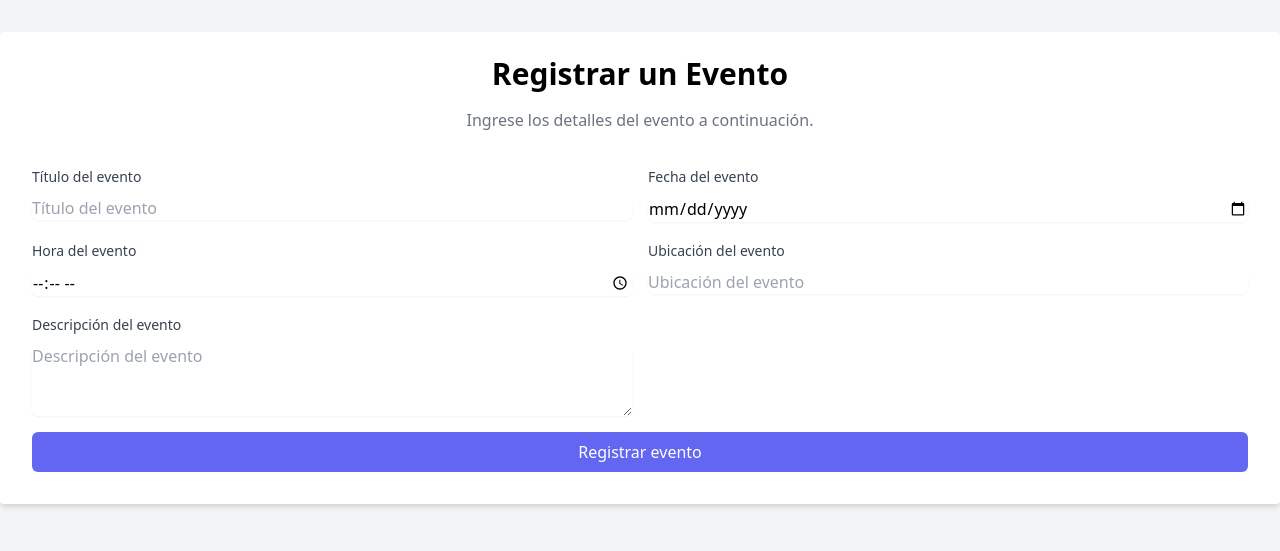
After one commit to JeanPPG/EventosComunitariosApp, a Django app: page /registro-evento/ in a window 1280 px wide. The commit adds this page. Shown: the top 551 px of the page. Run offline with Django 5.2, Linux system fonts and the light colour scheme.

Commit message:
Estructura de registro de eventos

```diff
--- a/EventosComunitarioApp/templates/paginas/bienvenida.html
+++ b/EventosComunitarioApp/templates/paginas/bienvenida.html
@@ -27,7 +27,7 @@
                     </svg>
                     Calendario de eventos
                 </a>
-                <a href="#" class="flex flex-col items-center justify-center p-4 rounded-lg border border-gray-200 bg-white text-sm font-medium shadow-sm gap-2 transition-colors hover:bg-gray-100 hover:text-gray-900 dark:border-gray-800 dark:bg-gray-950 dark:text-gray-100 dark:hover:bg-gray-700">
+                <a href="{% url 'registro_evento' %}" class="flex flex-col items-center justify-center p-4 rounded-lg border border-gray-200 bg-white text-sm font-medium shadow-sm gap-2 transition-colors hover:bg-gray-100 hover:text-gray-900 dark:border-gray-800 dark:bg-gray-950 dark:text-gray-100 dark:hover:bg-gray-700">
                     <svg xmlns="http://www.w3.org/2000/svg" class="h-6 w-6" viewBox="0 0 20 20" fill="currentColor">
                         <path fill-rule="evenodd" d="M17 5a2 2 0 00-2-2H5a2 2 0 00-2 2v10a2 2 0 002 2h2v2l3.5-3.5L13 19v-2h2a2 2 0 002-2V5zm-4-2V2h4a1 1 0 011 1v2h-5V3zM4 7h12v2H4V7zm0 3h12v2H4v-2z" clip-rule="evenodd" />
                     </svg>
--- /dev/null
+++ b/EventosComunitarioApp/templates/paginas/registro_evento.html
@@ -0,0 +1,46 @@
+<!DOCTYPE html>
+<html lang="en">
+<head>
+    <meta charset="UTF-8">
+    <meta name="viewport" content="width=device-width, initial-scale=1.0">
+    <title>Registrar Evento</title>
+    <!-- Tailwind CSS -->
+    <link href="https://cdn.jsdelivr.net/npm/tailwindcss@2.2.19/dist/tailwind.min.css" rel="stylesheet">
+</head>
+<body class="bg-gray-100">
+    <div class="container mx-auto py-8">
+        <div class="bg-white shadow-md rounded px-8 pt-6 pb-8 mb-4">
+            <h2 class="text-3xl font-bold text-center mb-4">Registrar un Evento</h2>
+            <p class="text-gray-500 text-center mb-8">Ingrese los detalles del evento a continuación.</p>
+            <form method="post" class="space-y-4">
+                {% csrf_token %}
+                <div class="grid grid-cols-1 md:grid-cols-2 gap-4">
+                    <div class="space-y-2">
+                        <label class="text-sm font-medium text-gray-700" for="event-title">Título del evento</label>
+                        <input class="block w-full rounded-md border-gray-300 shadow-sm focus:border-indigo-300 focus:ring focus:ring-indigo-200 focus:ring-opacity-50" id="event-title" name="event-title" type="text" placeholder="Título del evento" required>
+                    </div>
+                    <div class="space-y-2">
+                        <label class="text-sm font-medium text-gray-700" for="event-date">Fecha del evento</label>
+                        <input class="block w-full rounded-md border-gray-300 shadow-sm focus:border-indigo-300 focus:ring focus:ring-indigo-200 focus:ring-opacity-50" id="event-date" name="event-date" type="date" required>
+                    </div>
+                    <div class="space-y-2">
+                        <label class="text-sm font-medium text-gray-700" for="event-time">Hora del evento</label>
+                        <input class="block w-full rounded-md border-gray-300 shadow-sm focus:border-indigo-300 focus:ring focus:ring-indigo-200 focus:ring-opacity-50" id="event-time" name="event-time" type="time" required>
+                    </div>
+                    <div class="space-y-2">
+                        <label class="text-sm font-medium text-gray-700" for="event-location">Ubicación del evento</label>
+                        <input class="block w-full rounded-md border-gray-300 shadow-sm focus:border-indigo-300 focus:ring focus:ring-indigo-200 focus:ring-opacity-50" id="event-location" name="event-location" type="text" placeholder="Ubicación del evento" required>
+                    </div>
+                    <div class="space-y-2">
+                        <label class="text-sm font-medium text-gray-700" for="event-description">Descripción del evento</label>
+                        <textarea class="block w-full rounded-md border-gray-300 shadow-sm focus:border-indigo-300 focus:ring focus:ring-indigo-200 focus:ring-opacity-50" id="event-description" name="event-description" rows="3" placeholder="Descripción del evento" required></textarea>
+                    </div>
+                </div>
+                <div class="mt-8">
+                    <button type="submit" class="w-full bg-indigo-500 text-white py-2 px-4 rounded-md hover:bg-indigo-600 focus:outline-none focus:bg-indigo-600">Registrar evento</button>
+                </div>
+            </form>
+        </div>
+    </div>
+</body>
+</html>
--- a/EventosComunitarioApp/urls.py
+++ b/EventosComunitarioApp/urls.py
@@ -23,5 +23,5 @@ from . import views
 urlpatterns = [
     path('', views.pagina_bienvenida, name='pagina_bienvenida'),
     path('calendario/', views.calendario_eventos, name='calendario_eventos'),
-
+    path('registro-evento/', views.registro_eventos, name='registro_evento'),
 ]
--- a/EventosComunitarioApp/views.py
+++ b/EventosComunitarioApp/views.py
@@ -6,3 +6,15 @@ def pagina_bienvenida(request):
 def calendario_eventos(request):
     # Lógica para mostrar el calendario de eventos
     return render(request, 'paginas/calendarios.html')
+
+from django.shortcuts import render
+
+def registro_eventos(request):
+    if request.method == 'POST':
+        # Procesar el formulario enviado
+        # Guardar los datos del evento en la base de datos
+        # Redireccionar a la página de éxito o mostrar un mensaje de éxito
+        pass
+    else:
+        # Renderizar el formulario vacío
+        return render(request, 'paginas/registro_evento.html')
```
Also changed, not shown: db.sqlite3 (deleted).
